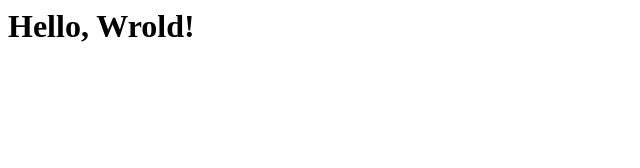
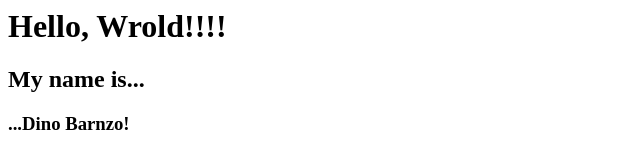
Before and after one commit to denbarney/myfirstwebpage, a plain HTML site: page index.html in a window 1280 px wide. Shown: the whole page, without its empty margins (0-640 px from the left). Drawn offline with Linux system fonts and the light colour scheme.

Commit message:
Adds two lines that really are just great.

```diff
--- a/index.html
+++ b/index.html
@@ -1 +1,3 @@
-<h1>Hello, Wrold!</h1>
+<h1>Hello, Wrold!!!!</h1>
+<h2>My name is...</h2>
+<h3>...Dino Barnzo!</h3>
```
